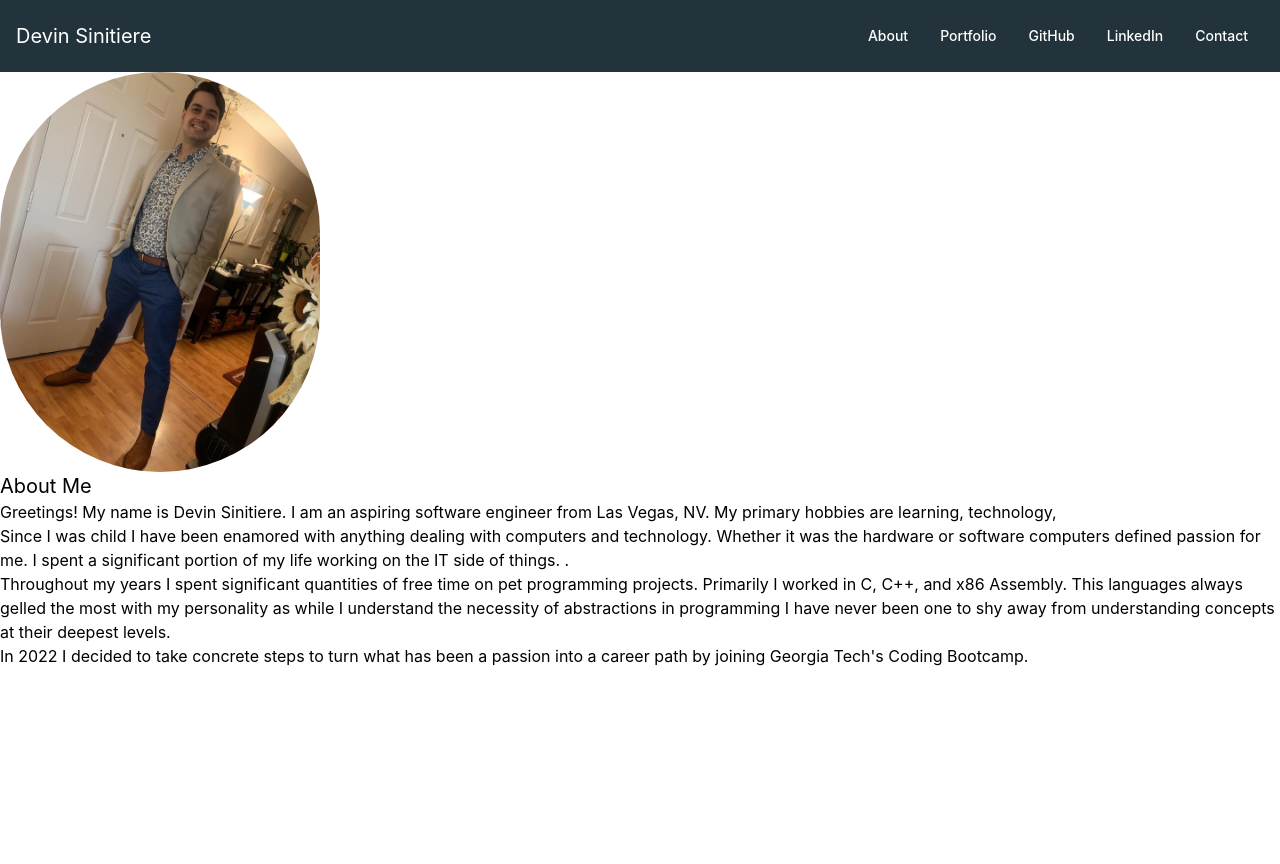
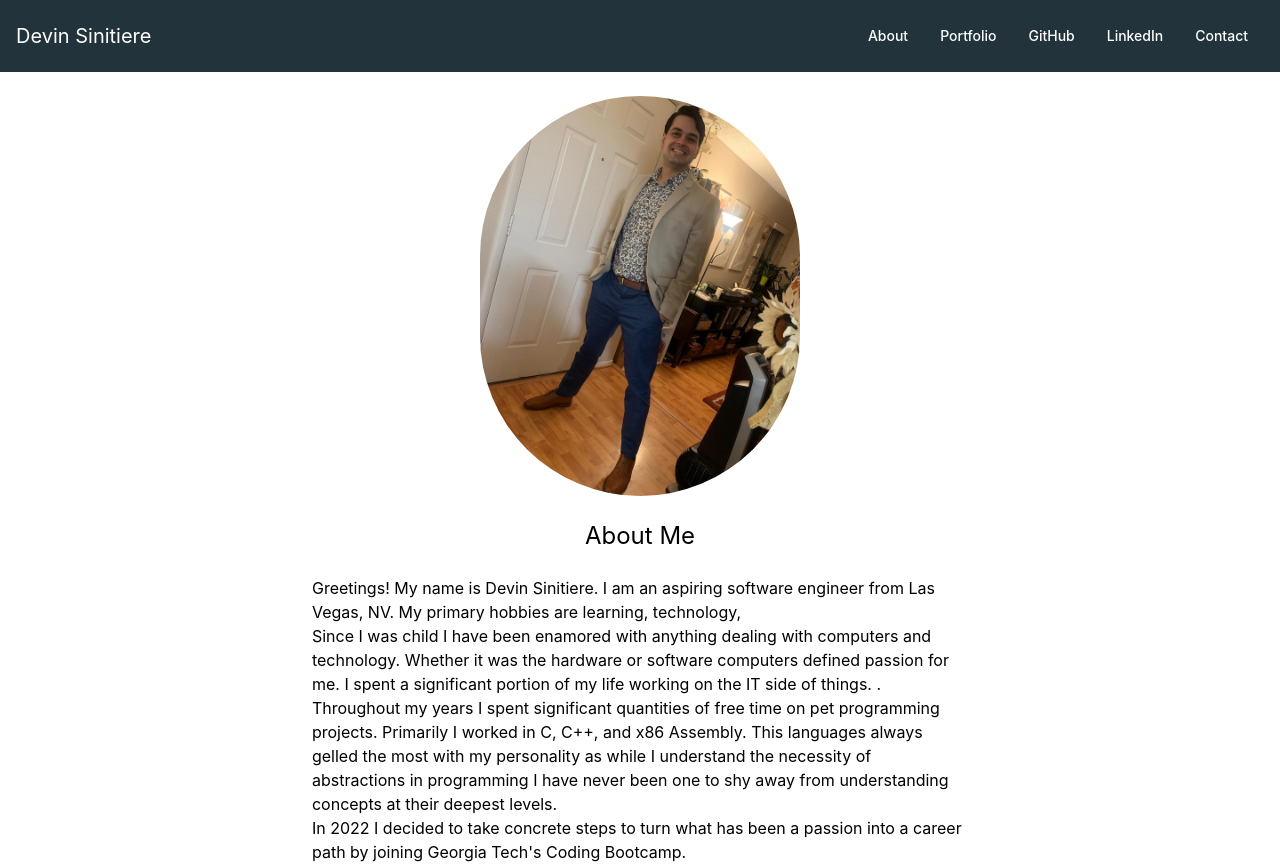
Before and after one commit to Chromodyne/portfolio_website_new, a React (Create React App) app: page / in a window 1280 px wide. Before the commit the page ends 800 px from the top, so only its background shows below. Built offline with nearby package versions, Linux system fonts and the light colour scheme.

Commit message:
Cleaned up about me style.

```diff
--- a/src/components/About.js
+++ b/src/components/About.js
@@ -4,11 +4,10 @@ import headshot from "./about/img/placeholder-picture.JPG";
 function About() {
 
     return (
-        <div class="container mx-auto">
-            <div class="columns-1">
-                <img src={headshot} class="max-w-xs rounded-full place-content-center" alt="Headshot."></img>
-                <h1 class="text-xl">About Me</h1>
-                <div className="about-text">
+        <div class="grid place-items-center">
+                <img src={headshot} className="my-6 max-w-xs rounded-full" alt="Headshot."></img>
+                <h1 class="text-2xl mb-6">About Me</h1>
+                <div className="mx-20 text-base max-w-prose">
                     <p>Greetings! My name is Devin Sinitiere. I am an aspiring software engineer from Las Vegas, NV. My primary hobbies are learning, technology, </p>
 
                     <p>Since I was child I have been enamored with anything dealing with computers and technology. Whether it was the hardware or software computers defined passion for me. I spent a significant portion of my life working on the IT side of things. . </p>
@@ -18,7 +17,6 @@ function About() {
                     <p>In 2022 I decided to take concrete steps to turn what has been a passion into a career path by joining Georgia Tech's Coding Bootcamp.</p>
                 </div>
 
-            </div>
         </div>
     );
 
--- a/src/components/portfolio/Card.js
+++ b/src/components/portfolio/Card.js
@@ -10,10 +10,8 @@ function PortfolioCard(props) {
     function chooseImage (props) {
 
         if (props.cardNumber == 1) {
-            console.log(props);
             return <img src={dummy1} alt="Img"></img>
         } else {
-            console.log(props);
             return <img src={dummy2} alt="Img"></img>
         }
     }
```
